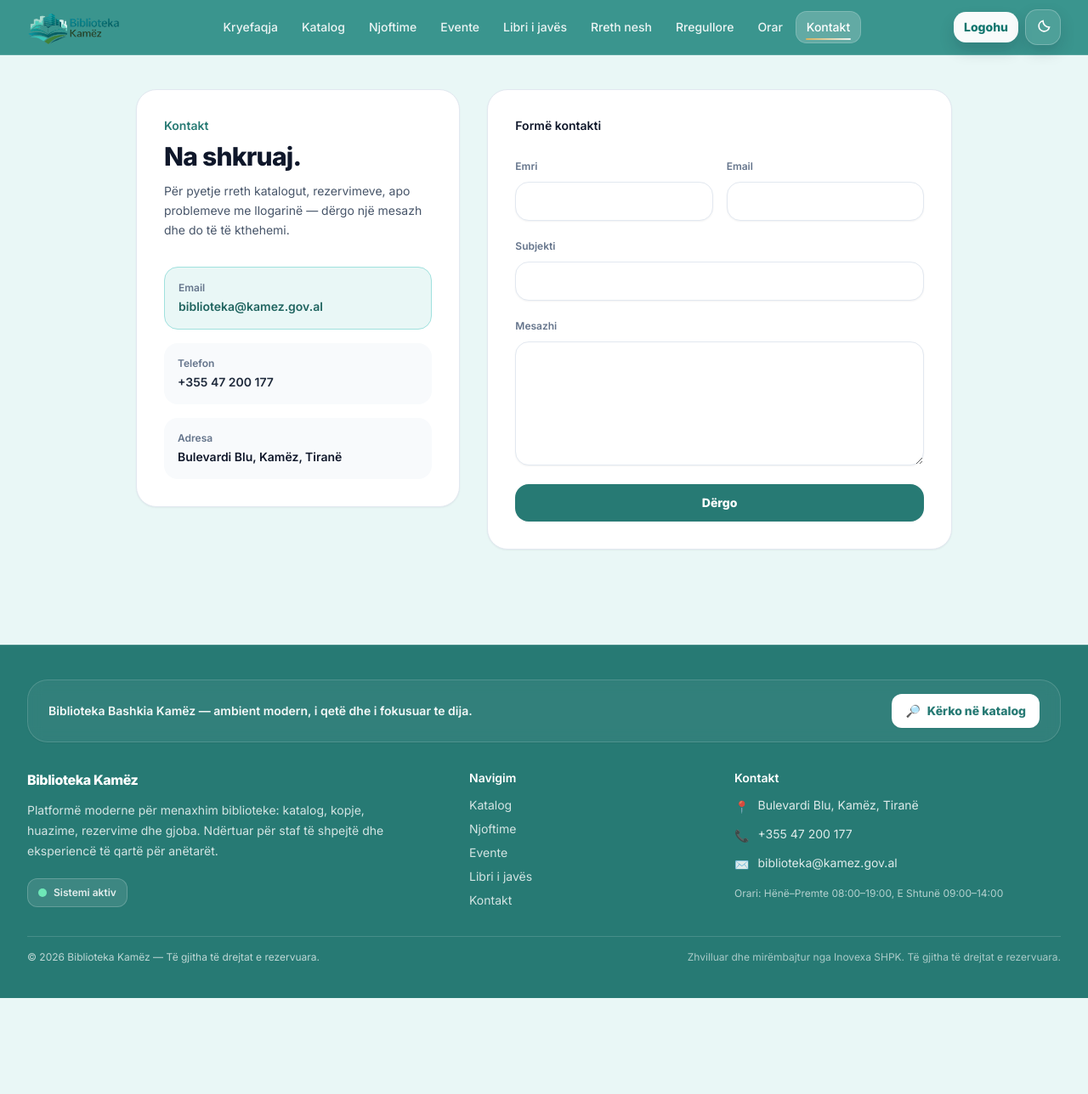
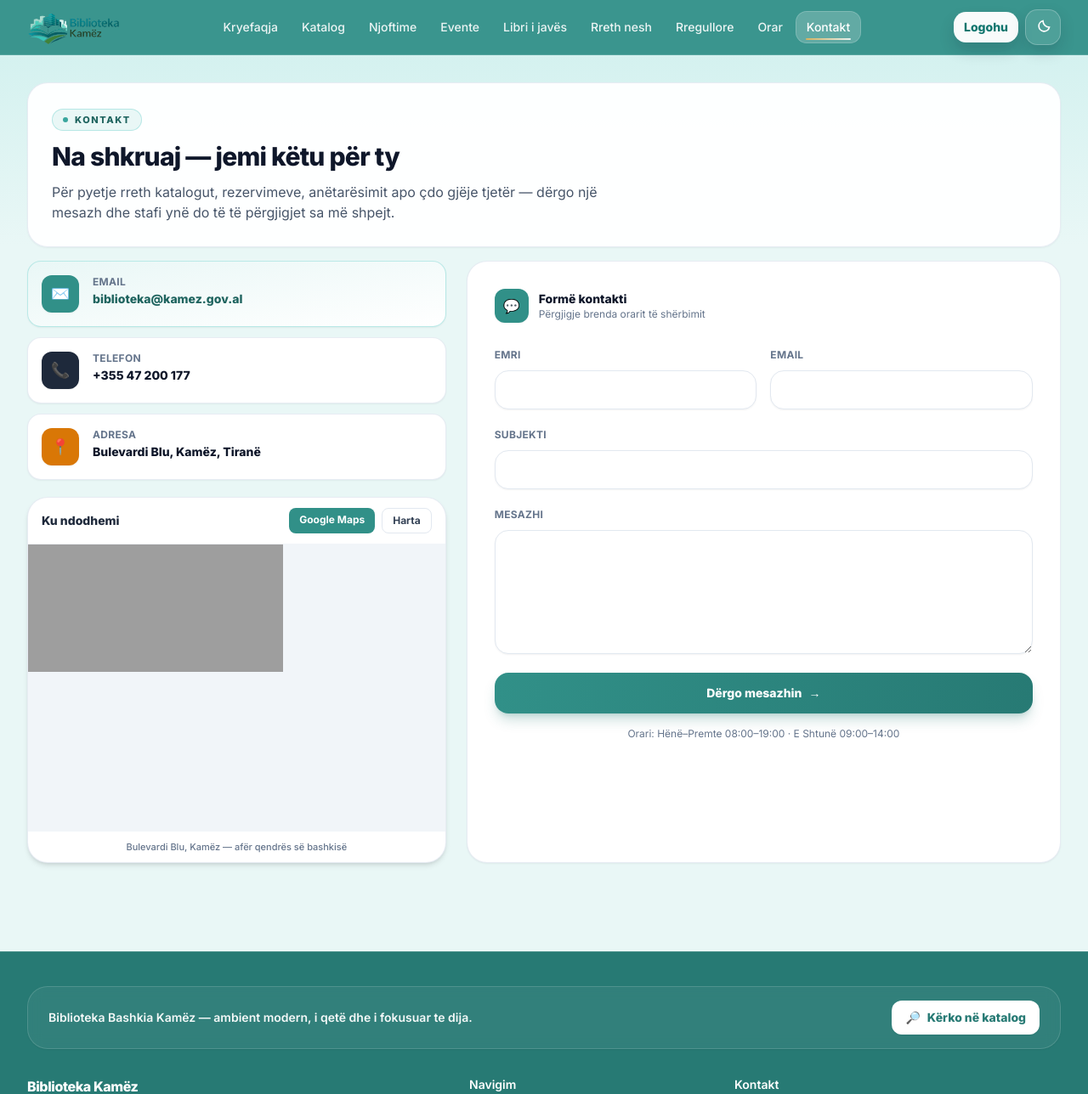
Before and after one commit to fatoslala12/biblioteka, a Django app: page /kontakt/ in a window 1280 px wide. Shown: the top 1288 px of the page at 85% size. Run offline with Django 5.2, Linux system fonts and the light colour scheme; parts of the project's set-up code (start-up, migrations or seed data) failed here and were passed over; some libraries are stand-ins or nearby versions; grey boxes are pictures that could not be loaded.

Commit message:
Ridizajnon faqen Kontakt premium me hartë OpenStreetMap dhe koordinata të sakta.
Co-authored-by: Cursor <cursoragent@cursor.com>

```diff
--- a/cms/templates/cms/contact.html
+++ b/cms/templates/cms/contact.html
@@ -1,92 +1,155 @@
 {% extends "cms/base.html" %}
 
-{% block title %}Kontakt — Smart Library{% endblock %}
+{% block title %}Kontakt — Biblioteka Kamëz{% endblock %}
+
+{% block meta_description %}Kontaktoni Bibliotekën e Bashkisë Kamëz — email, telefon, adresa dhe formular mesazhi.{% endblock %}
 
 {% block extrahead %}
   <style>
-    .sl-contact-shell input,
-    .sl-contact-shell textarea {
+    .sl-contact-page .sl-contact-field {
       transition: box-shadow .18s ease, border-color .18s ease, background-color .18s ease;
     }
-    .sl-contact-shell input:focus,
-    .sl-contact-shell textarea:focus {
+    .sl-contact-page .sl-contact-field:focus {
       outline: none !important;
       border-color: rgba(49, 145, 137, .62) !important;
-      box-shadow: 0 0 0 4px rgba(49, 145, 137, .20) !important;
+      box-shadow: 0 0 0 4px rgba(49, 145, 137, .18) !important;
       background: #fff !important;
     }
-    .sl-contact-shell .sl-info-card {
-      border: 1px solid rgba(15, 23, 42, .08);
-      box-shadow: 0 8px 18px rgba(15, 23, 42, .05);
+    .dark .sl-contact-page .sl-contact-field:focus {
+      background: rgb(2 6 23) !important;
+    }
+    .sl-contact-map iframe {
+      display: block;
+      width: 100%;
+      height: 100%;
+      min-height: 220px;
+      border: 0;
+    }
+    @media (max-width: 640px) {
+      .sl-contact-hero h1 { font-size: 1.55rem; line-height: 1.2; }
+      .sl-contact-map iframe { min-height: 200px; }
     }
   </style>
 {% endblock %}
 
 {% block content %}
-  <section class="sl-contact-shell mx-auto max-w-5xl px-4 pt-6 pb-8 sm:px-6 sm:pt-10 lg:px-8">
-    <div class="grid gap-6 sm:gap-8 lg:grid-cols-12">
-      <div class="lg:col-span-5">
-        <div class="rounded-2xl border border-slate-200 bg-white p-5 shadow-sm dark:border-slate-800 dark:bg-slate-950 sm:rounded-3xl sm:p-8">
-          <div class="text-sm font-semibold text-brand-700 dark:text-brand-200">Kontakt</div>
-          <h1 class="mt-2 text-3xl font-extrabold tracking-tight">Na shkruaj.</h1>
-          <p class="mt-3 text-sm leading-relaxed text-slate-600 dark:text-slate-300">
-            Për pyetje rreth katalogut, rezervimeve, apo problemeve me llogarinë — dërgo një mesazh dhe do të të kthehemi.
+  <div class="sl-contact-page relative">
+    <div class="pointer-events-none absolute inset-x-0 top-0 h-56 bg-gradient-to-b from-brand-100/80 to-transparent dark:from-brand-950/35"></div>
+
+    <section class="relative mx-auto max-w-7xl px-4 pt-6 pb-4 sm:px-6 sm:pt-8 lg:px-8">
+      <header class="sl-contact-hero rounded-2xl border border-slate-200/80 bg-white/95 p-5 shadow-sm dark:border-slate-700 dark:bg-slate-900/70 sm:rounded-3xl sm:p-7">
+        <div class="inline-flex items-center gap-2 rounded-full border border-brand-200/70 bg-brand-50 px-3 py-1 text-[11px] font-extrabold uppercase tracking-[0.14em] text-brand-800 dark:border-brand-800/50 dark:bg-brand-900/35 dark:text-brand-200">
+          <span class="h-1.5 w-1.5 rounded-full bg-brand-500"></span>
+          Kontakt
+        </div>
+        <h1 class="mt-3 text-2xl font-black tracking-tight text-slate-900 dark:text-white sm:text-3xl">Na shkruaj — jemi këtu për ty</h1>
+        <p class="mt-3 max-w-2xl text-sm leading-relaxed text-slate-600 dark:text-slate-300 sm:text-base">
+          Për pyetje rreth katalogut, rezervimeve, anëtarësimit apo çdo gjëje tjetër — dërgo një mesazh dhe stafi ynë do të të përgjigjet sa më shpejt.
         </p>
+      </header>
+    </section>
 
-          <div class="mt-8 space-y-4 text-sm">
-            <div class="sl-info-card rounded-2xl border border-brand-200 bg-brand-50 p-4 dark:border-brand-900/40 dark:bg-brand-900/20">
-              <div class="text-xs font-semibold text-slate-500 dark:text-slate-400">Email</div>
-              <a href="mailto:biblioteka@kamez.gov.al" class="mt-1 block font-semibold text-brand-800 transition hover:text-brand-900 dark:text-brand-200 dark:hover:text-white">biblioteka@kamez.gov.al</a>
+    <section class="relative mx-auto max-w-7xl px-4 pb-6 sm:px-6 lg:px-8">
+      <div class="grid gap-5 lg:grid-cols-12 lg:gap-6">
+        <!-- Info + harta -->
+        <div class="space-y-5 lg:col-span-5">
+          <div class="grid gap-3 sm:grid-cols-1">
+            <a href="mailto:{{ location.email }}" class="group flex min-h-[44px] items-start gap-4 rounded-2xl border border-brand-200/70 bg-gradient-to-br from-brand-50 to-white p-4 shadow-sm transition hover:border-brand-300 hover:shadow-md dark:border-brand-900/40 dark:from-brand-950/30 dark:to-slate-900/50">
+              <span class="flex h-11 w-11 shrink-0 items-center justify-center rounded-xl bg-brand-600 text-lg text-white shadow-sm">✉️</span>
+              <div class="min-w-0">
+                <div class="text-xs font-bold uppercase tracking-wide text-slate-500 dark:text-slate-400">Email</div>
+                <div class="mt-0.5 break-all text-sm font-extrabold text-brand-800 group-hover:text-brand-900 dark:text-brand-200">{{ location.email }}</div>
               </div>
-            <div class="sl-info-card rounded-2xl bg-slate-50 p-4 dark:bg-slate-900/40">
-              <div class="text-xs font-semibold text-slate-500 dark:text-slate-400">Telefon</div>
-              <a href="tel:+35547200177" class="mt-1 block font-semibold text-slate-800 transition hover:text-brand-700 dark:text-slate-100 dark:hover:text-brand-200">+355 47 200 177</a>
+            </a>
+            <a href="tel:{{ location.phone_tel }}" class="group flex min-h-[44px] items-start gap-4 rounded-2xl border border-slate-200/80 bg-white p-4 shadow-sm transition hover:border-brand-200 hover:shadow-md dark:border-slate-700 dark:bg-slate-900/50">
+              <span class="flex h-11 w-11 shrink-0 items-center justify-center rounded-xl bg-slate-800 text-lg text-white shadow-sm dark:bg-slate-700">📞</span>
+              <div>
+                <div class="text-xs font-bold uppercase tracking-wide text-slate-500 dark:text-slate-400">Telefon</div>
+                <div class="mt-0.5 text-sm font-extrabold text-slate-900 dark:text-white">{{ location.phone }}</div>
               </div>
-            <div class="sl-info-card rounded-2xl bg-slate-50 p-4 dark:bg-slate-900/40">
-              <div class="text-xs font-semibold text-slate-500 dark:text-slate-400">Adresa</div>
-              <div class="mt-1 font-semibold">Bulevardi Blu, Kamëz, Tiranë</div>
-            </div>
+            </a>
+            <div class="flex min-h-[44px] items-start gap-4 rounded-2xl border border-slate-200/80 bg-white p-4 shadow-sm dark:border-slate-700 dark:bg-slate-900/50">
+              <span class="flex h-11 w-11 shrink-0 items-center justify-center rounded-xl bg-amber-600 text-lg text-white shadow-sm">📍</span>
+              <div>
+                <div class="text-xs font-bold uppercase tracking-wide text-slate-500 dark:text-slate-400">Adresa</div>
+                <div class="mt-0.5 text-sm font-extrabold text-slate-900 dark:text-white">{{ location.address }}</div>
               </div>
             </div>
           </div>
 
+          <div class="overflow-hidden rounded-2xl border border-slate-200/80 bg-white shadow-md dark:border-slate-700 dark:bg-slate-900/50 sm:rounded-3xl">
+            <div class="flex flex-wrap items-center justify-between gap-2 border-b border-slate-100 px-4 py-3 dark:border-slate-800">
+              <span class="text-sm font-extrabold text-slate-800 dark:text-white">Ku ndodhemi</span>
+              <div class="flex flex-wrap gap-2">
+                <a href="{{ maps_google_url }}" target="_blank" rel="noopener noreferrer" class="rounded-lg bg-brand-600 px-3 py-1.5 text-xs font-bold text-white hover:bg-brand-700">Google Maps</a>
+                <a href="{{ maps_osm_url }}" target="_blank" rel="noopener noreferrer" class="rounded-lg border border-slate-200 px-3 py-1.5 text-xs font-bold text-slate-700 hover:bg-slate-50 dark:border-slate-600 dark:text-slate-200">Harta</a>
+              </div>
+            </div>
+            <div class="sl-contact-map relative aspect-[4/3] w-full bg-slate-100 dark:bg-slate-800 sm:aspect-[16/11]">
+              <iframe
+                title="Vendndodhja e Bibliotekës Kamëz në hartë"
+                loading="lazy"
+                referrerpolicy="no-referrer-when-downgrade"
+                src="{{ map_embed_url }}"
+              ></iframe>
+            </div>
+            <p class="px-4 py-2.5 text-center text-[11px] font-medium text-slate-500 dark:text-slate-400">
+              Bulevardi Blu, Kamëz — afër qendrës së bashkisë
+            </p>
+          </div>
+        </div>
+
+        <!-- Formulari -->
         <div class="lg:col-span-7">
-        <div class="rounded-2xl border border-slate-200 bg-white p-5 shadow-sm dark:border-slate-800 dark:bg-slate-950 sm:rounded-3xl sm:p-8">
-          <div class="text-sm font-semibold">Formë kontakti</div>
+          <div class="h-full rounded-2xl border border-slate-200/80 bg-white p-5 shadow-sm dark:border-slate-700 dark:bg-slate-900/70 sm:rounded-3xl sm:p-8">
+            <div class="flex items-center gap-3">
+              <span class="flex h-10 w-10 items-center justify-center rounded-xl bg-brand-600 text-white shadow-sm">💬</span>
+              <div>
+                <div class="text-sm font-extrabold text-slate-900 dark:text-white">Formë kontakti</div>
+                <p class="text-xs text-slate-500 dark:text-slate-400">Përgjigje brenda orarit të shërbimit</p>
+              </div>
+            </div>
+
             <form method="post" class="mt-6 space-y-4">
               {% csrf_token %}
 
               <div class="grid gap-4 sm:grid-cols-2">
                 <div>
-                <label class="text-xs font-semibold text-slate-500 dark:text-slate-400">{{ form.name.label }}</label>
-                <input name="{{ form.name.html_name }}" value="{{ form.name.value|default_if_none:'' }}" class="mt-2 w-full rounded-2xl border border-slate-200 bg-white px-4 py-3 text-sm shadow-sm outline-none dark:border-slate-800 dark:bg-slate-950" />
+                  <label class="text-xs font-bold uppercase tracking-wide text-slate-500 dark:text-slate-400" for="id_{{ form.name.html_name }}">{{ form.name.label }}</label>
+                  <input id="id_{{ form.name.html_name }}" name="{{ form.name.html_name }}" value="{{ form.name.value|default_if_none:'' }}" autocomplete="name" class="sl-contact-field mt-2 w-full rounded-2xl border border-slate-200 bg-white px-4 py-3 text-sm shadow-sm dark:border-slate-700 dark:bg-slate-950" />
                   {% if form.name.errors %}<div class="mt-2 text-xs font-semibold text-rose-600">{{ form.name.errors|striptags }}</div>{% endif %}
                 </div>
                 <div>
-                <label class="text-xs font-semibold text-slate-500 dark:text-slate-400">{{ form.email.label }}</label>
-                <input type="email" name="{{ form.email.html_name }}" value="{{ form.email.value|default_if_none:'' }}" class="mt-2 w-full rounded-2xl border border-slate-200 bg-white px-4 py-3 text-sm shadow-sm outline-none dark:border-slate-800 dark:bg-slate-950" />
+                  <label class="text-xs font-bold uppercase tracking-wide text-slate-500 dark:text-slate-400" for="id_{{ form.email.html_name }}">{{ form.email.label }}</label>
+                  <input id="id_{{ form.email.html_name }}" type="email" name="{{ form.email.html_name }}" value="{{ form.email.value|default_if_none:'' }}" autocomplete="email" class="sl-contact-field mt-2 w-full rounded-2xl border border-slate-200 bg-white px-4 py-3 text-sm shadow-sm dark:border-slate-700 dark:bg-slate-950" />
                   {% if form.email.errors %}<div class="mt-2 text-xs font-semibold text-rose-600">{{ form.email.errors|striptags }}</div>{% endif %}
                 </div>
               </div>
 
               <div>
-              <label class="text-xs font-semibold text-slate-500 dark:text-slate-400">{{ form.subject.label }}</label>
-              <input name="{{ form.subject.html_name }}" value="{{ form.subject.value|default_if_none:'' }}" class="mt-2 w-full rounded-2xl border border-slate-200 bg-white px-4 py-3 text-sm shadow-sm outline-none dark:border-slate-800 dark:bg-slate-950" />
+                <label class="text-xs font-bold uppercase tracking-wide text-slate-500 dark:text-slate-400" for="id_{{ form.subject.html_name }}">{{ form.subject.label }}</label>
+                <input id="id_{{ form.subject.html_name }}" name="{{ form.subject.html_name }}" value="{{ form.subject.value|default_if_none:'' }}" class="sl-contact-field mt-2 w-full rounded-2xl border border-slate-200 bg-white px-4 py-3 text-sm shadow-sm dark:border-slate-700 dark:bg-slate-950" />
                 {% if form.subject.errors %}<div class="mt-2 text-xs font-semibold text-rose-600">{{ form.subject.errors|striptags }}</div>{% endif %}
               </div>
 
               <div>
-              <label class="text-xs font-semibold text-slate-500 dark:text-slate-400">{{ form.message.label }}</label>
-              <textarea name="{{ form.message.html_name }}" rows="6" class="mt-2 w-full rounded-2xl border border-slate-200 bg-white px-4 py-3 text-sm shadow-sm outline-none dark:border-slate-800 dark:bg-slate-950">{{ form.message.value|default_if_none:'' }}</textarea>
+                <label class="text-xs font-bold uppercase tracking-wide text-slate-500 dark:text-slate-400" for="id_{{ form.message.html_name }}">{{ form.message.label }}</label>
+                <textarea id="id_{{ form.message.html_name }}" name="{{ form.message.html_name }}" rows="6" class="sl-contact-field mt-2 w-full rounded-2xl border border-slate-200 bg-white px-4 py-3 text-sm shadow-sm dark:border-slate-700 dark:bg-slate-950">{{ form.message.value|default_if_none:'' }}</textarea>
                 {% if form.message.errors %}<div class="mt-2 text-xs font-semibold text-rose-600">{{ form.message.errors|striptags }}</div>{% endif %}
               </div>
 
-            <button class="inline-flex w-full items-center justify-center rounded-2xl bg-brand-700 px-4 py-3 text-sm font-extrabold text-white shadow-sm hover:bg-brand-800">
-              Dërgo
+              <button type="submit" class="inline-flex min-h-[48px] w-full items-center justify-center gap-2 rounded-2xl bg-gradient-to-r from-brand-600 to-brand-700 px-4 py-3.5 text-sm font-extrabold text-white shadow-lg shadow-brand-700/25 transition hover:from-brand-700 hover:to-brand-800 active:scale-[0.99]">
+                <span>Dërgo mesazhin</span>
+                <span aria-hidden="true">→</span>
               </button>
             </form>
+
+            <p class="mt-4 text-center text-xs text-slate-500 dark:text-slate-400">
+              Orari: Hënë–Premte 08:00–19:00 · E Shtunë 09:00–14:00
+            </p>
           </div>
         </div>
       </div>
     </section>
+  </div>
 {% endblock %}
--- a/cms/views.py
+++ b/cms/views.py
@@ -556,6 +556,32 @@ def weekly_book_detail(request, pk):
     )
 
 
+CONTACT_LOCATION = {
+    "lat": 41.384229881523126,
+    "lng": 19.760375621757923,
+    "address": "Bulevardi Blu, Kamëz, Tiranë",
+    "email": "biblioteka@kamez.gov.al",
+    "phone": "+355 47 200 177",
+    "phone_tel": "+35547200177",
+}
+
+
+def _contact_page_context(form):
+    lat, lng = CONTACT_LOCATION["lat"], CONTACT_LOCATION["lng"]
+    pad = 0.004
+    bbox = f"{lng - pad},{lat - pad},{lng + pad},{lat + pad}"
+    return {
+        "form": form,
+        "location": CONTACT_LOCATION,
+        "map_embed_url": (
+            "https://www.openstreetmap.org/export/embed.html"
+            f"?bbox={bbox}&layer=mapnik&marker={lat}%2C{lng}"
+        ),
+        "maps_google_url": f"https://www.google.com/maps?q={lat},{lng}",
+        "maps_osm_url": f"https://www.openstreetmap.org/?mlat={lat}&mlon={lng}#map=17/{lat}/{lng}",
+    }
+
+
 def contact(request):
     if request.method == "POST":
         form = ContactForm(request.POST)
@@ -608,7 +634,7 @@ def contact(request):
     else:
         form = ContactForm()
 
-    return render(request, "cms/contact.html", {"form": form})
+    return render(request, "cms/contact.html", _contact_page_context(form))
 
 
 def page_not_found_view(request, exception=None):
```
Lines whose indentation alone changed are shown as unchanged.
